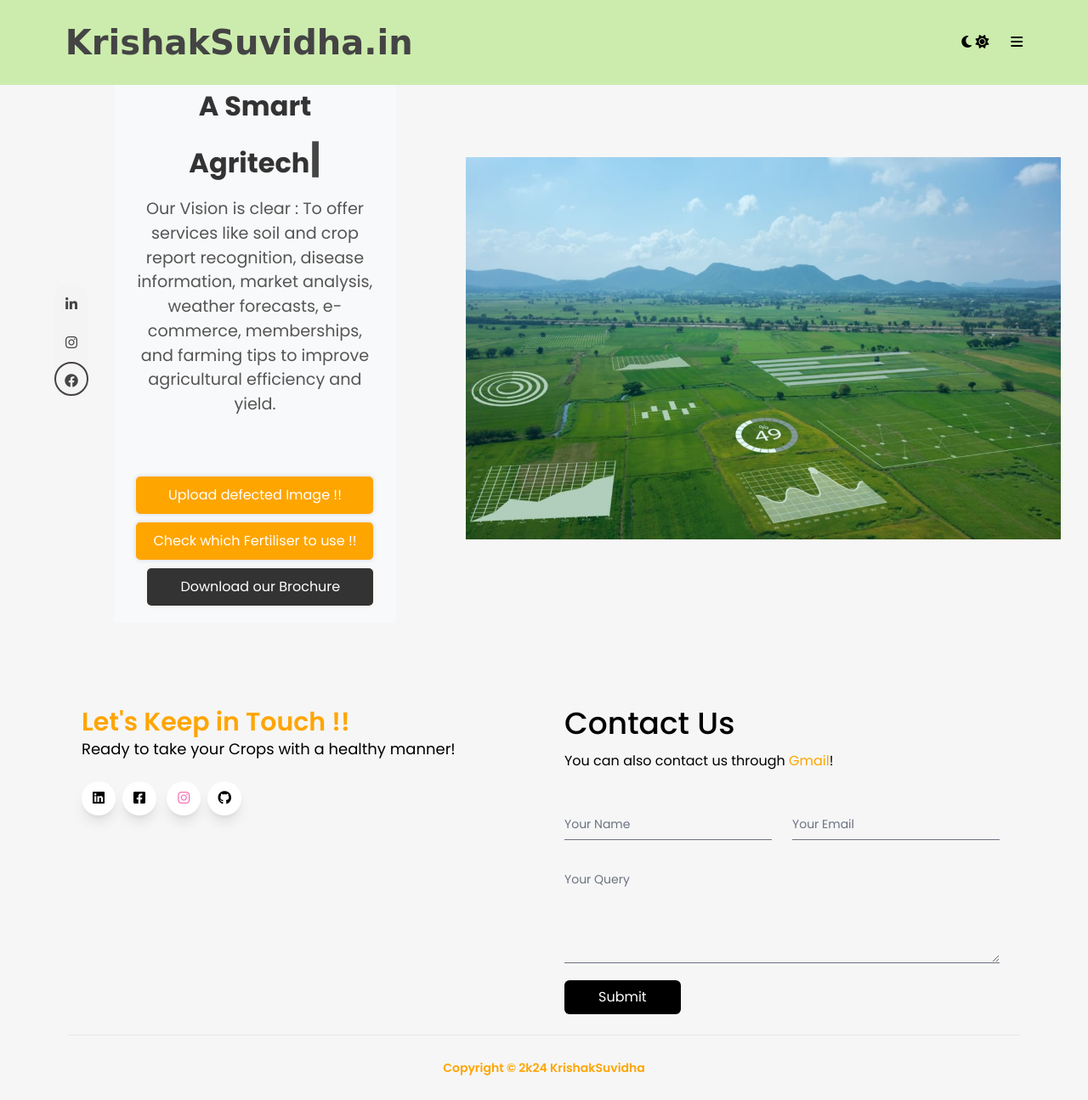
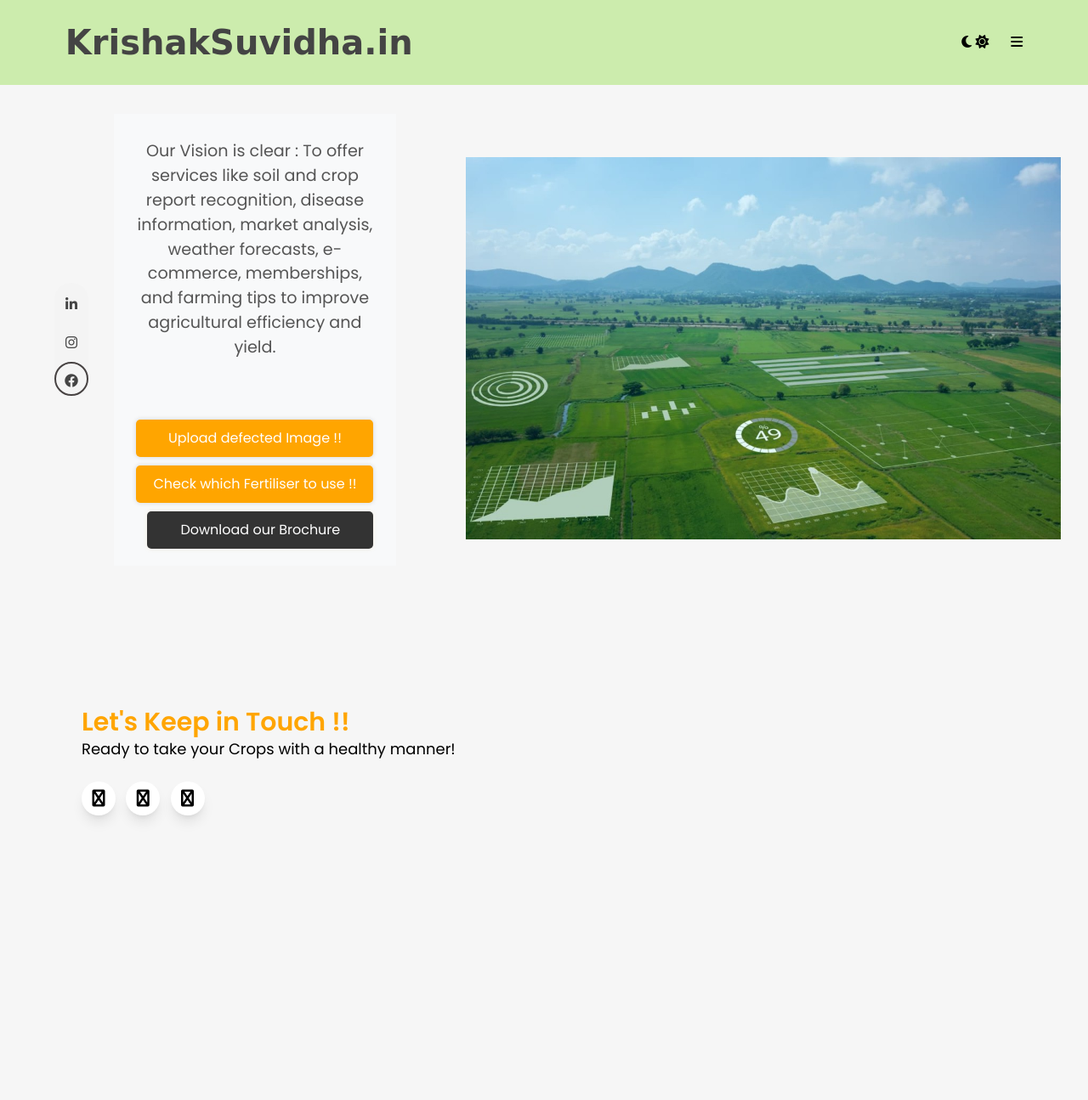
Before and after one commit to Satyam30raj/E-comm, a Flask app: page / in a window 1280 px wide. Shown: the whole page at 85% size. After the commit the page ends 965 px from the top, so only its background shows below. Run offline with Flask 3, Linux system fonts and the light colour scheme; some libraries are stand-ins or nearby versions; some web fonts are replaced.

Commit message:
home.html

```diff
--- a/templates/home.html
+++ b/templates/home.html
@@ -133,7 +133,7 @@
                             <i class="fa fa-times" onclick="menuClose()"></i>
                         </div>
                         <li class="list">
-                            <a href="home.html" class="link">Home</a>
+                            <a href="index.html" class="link">Home</a>
                         </li>
 
                         <li class="list">
@@ -249,101 +249,22 @@
                     </h5>
 
                     <div class="mt-6 lg:mb-0 mb-6">
-                        <button
-                            class=" footer-btns bg-white text-lightBlue-400 shadow-lg font-normal h-10 w-10 items-center justify-center align-center rounded-full outline-none focus:outline-none mr-2 hover:bg-[#ffa500]  duration-300 curser-pointer  "
-                            type="button"><a href="https://www.linkedin.com/in/satyam-raj-5a6a92194/" target="_blank">
-                                <i class="fab fa-linkedin"></i></a></button><button
-                            class=" footer-btns bg-white text-lightBlue-600 shadow-lg font-normal h-10 w-10 items-center justify-center align-center rounded-full outline-none focus:outline-none mr-2 hover:bg-[#ffa500] duration-300 curser-pointer  "
-                            type="button"> <a
-                                href="https://www.facebook.com/profile.php?id=100017887120021"
-                                target="_blank">
-                                <i class="fab fa-facebook-square"></i>
-                            </a></button> <button
-                            class=" footer-btns bg-white text-pink-400 shadow-lg font-normal h-10 w-10 items-center justify-center align-center rounded-full outline-none focus:outline-none mr-2 hover:bg-[#ffa500]  duration-300 curser-pointer  "
-                            type="button">
-                            <a href="https://www.instagram.com/raj.satyam_/" target="_blank">
-                                <i class="fab fa-instagram"></i> </a> </button><button
-                            class=" footer-btns bg-white  shadow-lg font-normal h-10 w-10 items-center justify-center align-center rounded-full outline-none focus:outline-none mr-2 hover:bg-[#ffa500]  duration-300 curser-pointer   "
-                            type="button">
-                            <a href="https://github.com/Satyam30raj" target="_blank">
-                                <i class="fab fa-github"></i></a>
+                        <button class="footer-btns bg-white text-lightBlue-400 shadow-lg font-normal h-10 w-10 items-center justify-center align-center rounded-full outline-none focus:outline-none mr-2 hover:bg-[#ffa500] duration-300 curser-pointer">
+                            <a href="https://www.linkedin.com/in/satyam-raj-5a6a92194/" target="_blank" rel="noopener noreferrer" class="text-blueGray-400 text-xl"><i class="fa fa-linkedin-in"></i></a>
                         </button>
-                    </div>
-                </div>
-                <br><br>
-                <div class="w-full lg:w-6/12 px-4">
-
-
-                    <div class="mx-auto w-full max-w-lg">
-                        <h1 class="text-4xl font-medium">Contact Us</h1>
-                        <p class="mt-3  ">
-                            You can also contact us through <a href="mailto:rajsatyam3012@gmail.com"
-                                class="text-[#ffa500] hover: curser-pointer ">Gmail</a>!
-                        </p>
-
-                        <form class="mt-10" action="https://getform.io/f/bjjedxjb" method="POST"
-                            enctype="multipart/form-data">
-
-
-                            <input type="hidden" name="access_key" value="YOUR_ACCESS_KEY_HERE" />
-                            <div class="grid gap-6 sm:grid-cols-2">
-                                <div class="relative z-0">
-                                    <input type="text" name="name" required
-                                        class="peer block w-full appearance-none border-0 border-b border-gray-500 bg-transparent py-2.5 px-0 text-sm text-gray-900 focus:border-blue-600 focus:outline-none focus:ring-0"
-                                        placeholder=" " />
-                                    <label
-                                        class="absolute top-3 -z-10 origin-[0] -translate-y-6 scale-75 transform text-sm text-gray-500 duration-300 peer-placeholder-shown:translate-y-0 peer-placeholder-shown:scale-100 peer-focus:left-0 peer-focus:-translate-y-6 peer-focus:scale-75 peer-focus:text-blue-600 peer-focus:dark:text-blue-500">Your
-                                        Name</label>
-                                </div>
-                                <div class="relative z-0">
-                                    <input type="text" name="email" required
-                                        class="peer block w-full appearance-none border-0 border-b border-gray-500 bg-transparent py-2.5 px-0 text-sm text-gray-900 focus:border-blue-600 focus:outline-none focus:ring-0"
-                                        placeholder=" " />
-                                    <label
-                                        class="absolute top-3 -z-10 origin-[0] -translate-y-6 scale-75 transform text-sm text-gray-500 duration-300 peer-placeholder-shown:translate-y-0 peer-placeholder-shown:scale-100 peer-focus:left-0 peer-focus:-translate-y-6 peer-focus:scale-75 peer-focus:text-blue-600 peer-focus:dark:text-blue-500">Your
-                                        Email</label>
-                                </div>
-                                <div class="relative z-0 col-span-2">
-                                    <textarea name="message" rows="5" required
-                                        class="peer block w-full appearance-none border-0 border-b border-gray-500 bg-transparent py-2.5 px-0 text-sm text-gray-900 focus:border-blue-600 focus:outline-none focus:ring-0"
-                                        placeholder=" "></textarea>
-                                    <label
-                                        class="absolute top-3 -z-10 origin-[0] -translate-y-6 scale-75 transform text-sm text-gray-500 duration-300 peer-placeholder-shown:translate-y-0 peer-placeholder-shown:scale-100 peer-focus:left-0 peer-focus:-translate-y-6 peer-focus:scale-75 peer-focus:text-blue-600 peer-focus:dark:text-blue-500">Your
-                                        Query</label>
-                                </div>
-                            </div>
-                            <button type="submit" class="mt-5 rounded-md bg-black px-10 py-2 text-white">Submit</button>
-                        </form>
-                    </div>
-                </div>
-            </div>
-
-            <hr class="my-6 border-blueGray-300">
-
-            <div class="flex flex-wrap items-center md:justify-between justify-center">
-                <div class="w-full md:w-4/12 px-4 mx-auto text-center">
-                    <div class="text-sm text-blueGray-500 font-semibold py-1 text-[#ffa500] ">
-                        Copyright © 2k24 KrishakSuvidha
+                        <button class="footer-btns bg-white text-lightBlue-400 shadow-lg font-normal h-10 w-10 items-center justify-center align-center rounded-full outline-none focus:outline-none mr-2 hover:bg-[#ffa500] duration-300 curser-pointer">
+                            <a href="https://www.instagram.com/raj.satyam_/" target="_blank" rel="noopener noreferrer" class="text-blueGray-400 text-xl"><i class="fa fa-instagram"></i></a>
+                        </button>
+                        <button class="footer-btns bg-white text-lightBlue-400 shadow-lg font-normal h-10 w-10 items-center justify-center align-center rounded-full outline-none focus:outline-none mr-2 hover:bg-[#ffa500] duration-300 curser-pointer">
+                            <a href="https://www.facebook.com/profile.php?id=100017887120021" target="_blank" rel="noopener noreferrer" class="text-blueGray-400 text-xl"><i class="fa fa-facebook"></i></a>
+                        </button>
                     </div>
                 </div>
             </div>
         </div>
+    </footer>
 
-    </footer>
-    <script src="https://unpkg.com/typed.js@2.0.16/dist/typed.umd.js"></script>
-    <script>
-        // Types JS
-        var typingEffect = new Typed(".multiText", {
-            strings: [ "Krishak Suvidha" , "A Smart Agritech", "Solution."],
-            loop: true,
-            typeSpeed: 50,
-            backSpeed: 60,
-            backDelay: 2000,
-        });
-        // End of typed JS
-    </script>
-
-    <script src="/Material/JS/main.js"></script>
+    <script src="static/Material/js/index.js"></script>
 </body>
 
 </html>
```
